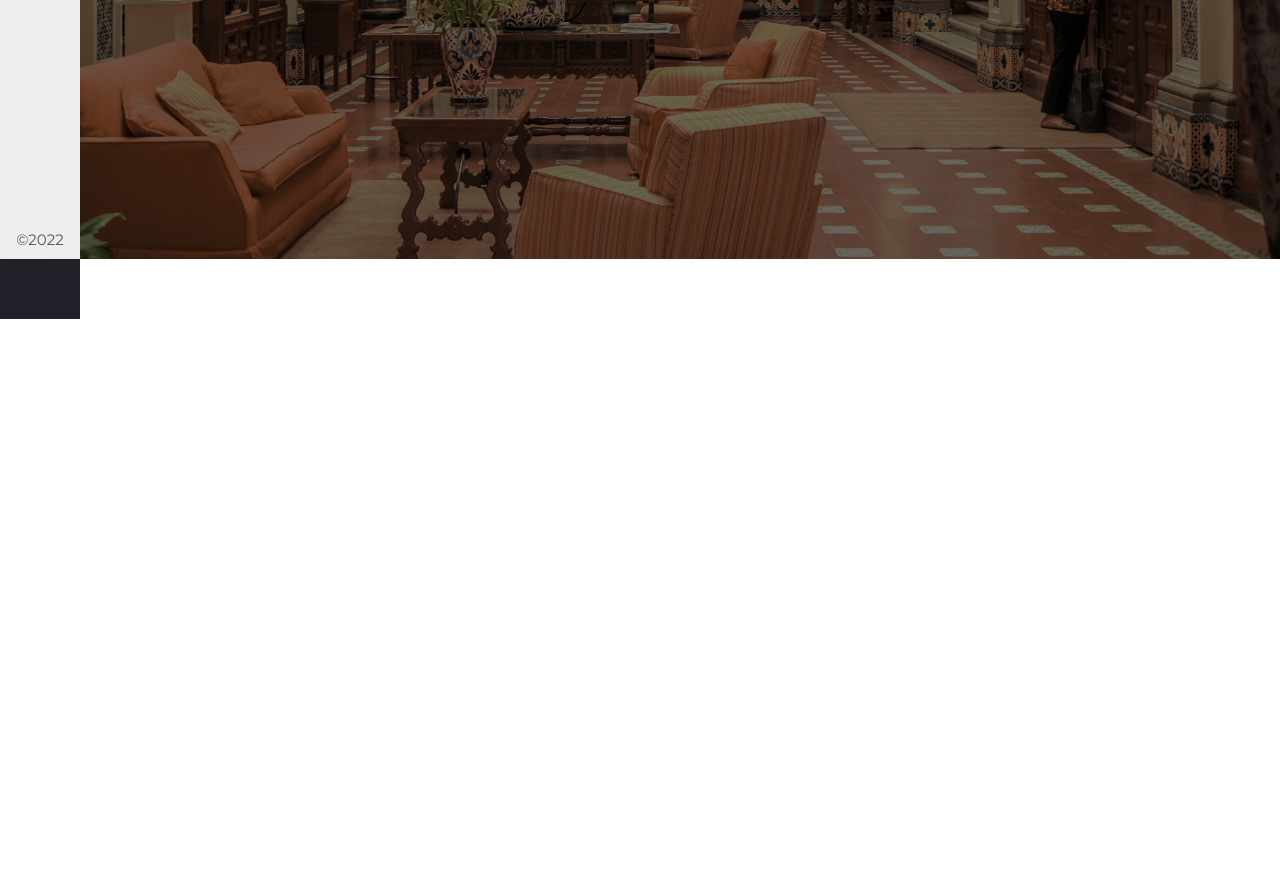
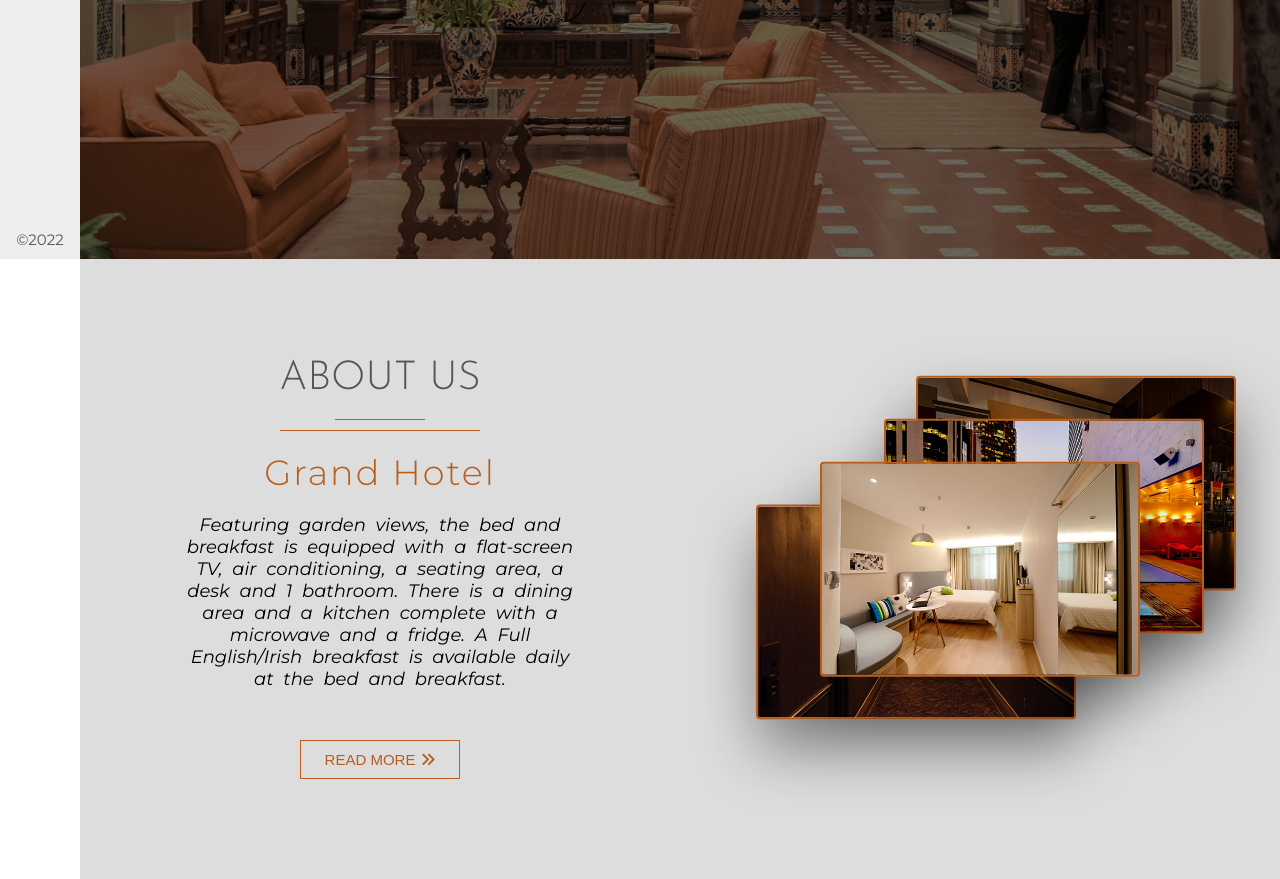
Before and after one commit to evansjethro/Grand-Hotel, a plain HTML site: page index.html in a window 1280 px wide. Shown: the part 541-1420 px from the top of the page. Before the commit the page ends 800 px from the top, so only its background shows below. Drawn offline with Linux system fonts and the light colour scheme.

Commit message:
Completed About Us Section; wording, images and  styling

```diff
--- a/css/style.css
+++ b/css/style.css
@@ -8,6 +8,7 @@ html {
 	margin: 0;
 	padding: 0;
 	font-family: "Montserrat", sans-serif;
+	box-sizing: border-box;
 }
 
 /* end of common styles */
@@ -312,3 +313,119 @@ html {
 		opacity: 1;
 	}
 }
+
+/*      end of header       */
+
+
+/*      about us        */
+
+.about-us {
+	display: flex;
+	background-color: #ddd;
+}
+
+.about-us-content{
+	flex: 0 1 50%;
+	display: flex;
+	flex-direction: column;
+	align-items: center;
+	justify-content: center;
+	padding: 10rem;
+	box-sizing: border-box;
+}
+
+.about-us-heading{
+	font-family: "Josefin Sans", sans-serif;
+	font-size: 4rem;
+	font-weight:300;
+	text-transform: uppercase;
+	color: #555;
+	padding-bottom: 2rem;
+}
+
+.small-underline{
+	width: 9rem;
+	height: .1rem;
+	background-color: #b85d1c;
+	margin: 0 auto 1rem;
+}
+
+.big-underline{
+	width: 20rem;
+	height: .1rem;
+	background-color: #b85d1c;
+}
+
+.sub-heading{
+	font-size: 3.5rem;
+	font-weight: 300;
+	letter-spacing: .2rem;
+	color:#b85d1c;
+	padding:2rem 0;
+}
+
+.about-us-paragraph{
+	font-size: 1.8rem;
+	font-style: italic;
+	font-weight: 400;
+	text-align: center;
+	padding-bottom: 5rem;
+	word-spacing: .5rem;
+}
+
+.about-us-btn{
+	width:16rem;
+	padding: 1rem 1.5rem;
+	font-family: "Monsarrat",sans-serif;
+	font-size: 1.5rem;
+	cursor: pointer;
+	text-transform: uppercase;
+	background-color: transparent;
+	border: .1rem solid #b85d1c;
+	color: #b85d1c;
+	outline: none;
+}
+
+
+.btn-arrow{
+	padding-left: .5rem;
+	transition: padding-left .4s;
+}
+
+
+.about-us-btn:hover .btn-arrow{
+	padding-left: 1.5rem;
+}
+
+
+.about-us-images{
+	flex: 1 1;
+	position: relative;
+}
+
+.image{
+	width: 32rem;
+	position: absolute;
+	top: 50%;
+	left: 50%;
+	transform: translate(-50%,-50%);
+	box-shadow: 0 3rem 6rem rgba(0,0,0,.4);
+	border-radius: .4rem;
+	border: .2rem solid #b85d1c;
+	padding: 0;
+}
+
+.image-1{
+	transform: translate(-20%,-90%);
+}
+
+.image-2{
+	transform: translate(-70%,-30%);
+}
+
+.image-3{
+	transform: translate(-30%,-70%);
+}
+
+
+/*      end of about us     */
--- a/index.html
+++ b/index.html
@@ -93,5 +93,35 @@
     </div>
 </header>
 <!--    end of Header   -->
+
+
+<!--        about us        -->
+
+<section class="about-us sidebar-margin-spacing">
+    <div class="about-us-content">
+        <h1 class="about-us-heading">About Us</h1>
+
+        <div class="underline">
+            <div class="small-underline"></div>
+            <div class="big-underline"></div>
+        </div>
+        <h3 class="sub-heading">Grand Hotel</h3>
+        <p class="about-us-paragraph">
+            Featuring garden views, the bed and breakfast is equipped with a flat-screen TV, air conditioning, a seating
+            area, a desk and 1 bathroom. There is a dining area and a kitchen complete with a microwave and a fridge.
+            A Full English/Irish breakfast is available daily at the bed and breakfast.
+        </p>
+
+        <button class="about-us-btn">Read More<i class="fas fa-angle-double-right btn-arrow"></i></button>
+    </div>
+    <div class="about-us-images">
+        <img alt="" class="image image-1" src="img/about-us-img-1.jpeg">
+        <img alt="" class="image image-2" src="img/about-us-img-2.jpeg">
+        <img alt="" class="image image-3" src="img/about-us-img-3.jpeg">
+        <img alt="" class="image image-4" src="img/about-us-img-4.jpeg">
+    </div>
+</section>
+<!--        end of about us     -->
+
 </body>
 </html>
```
